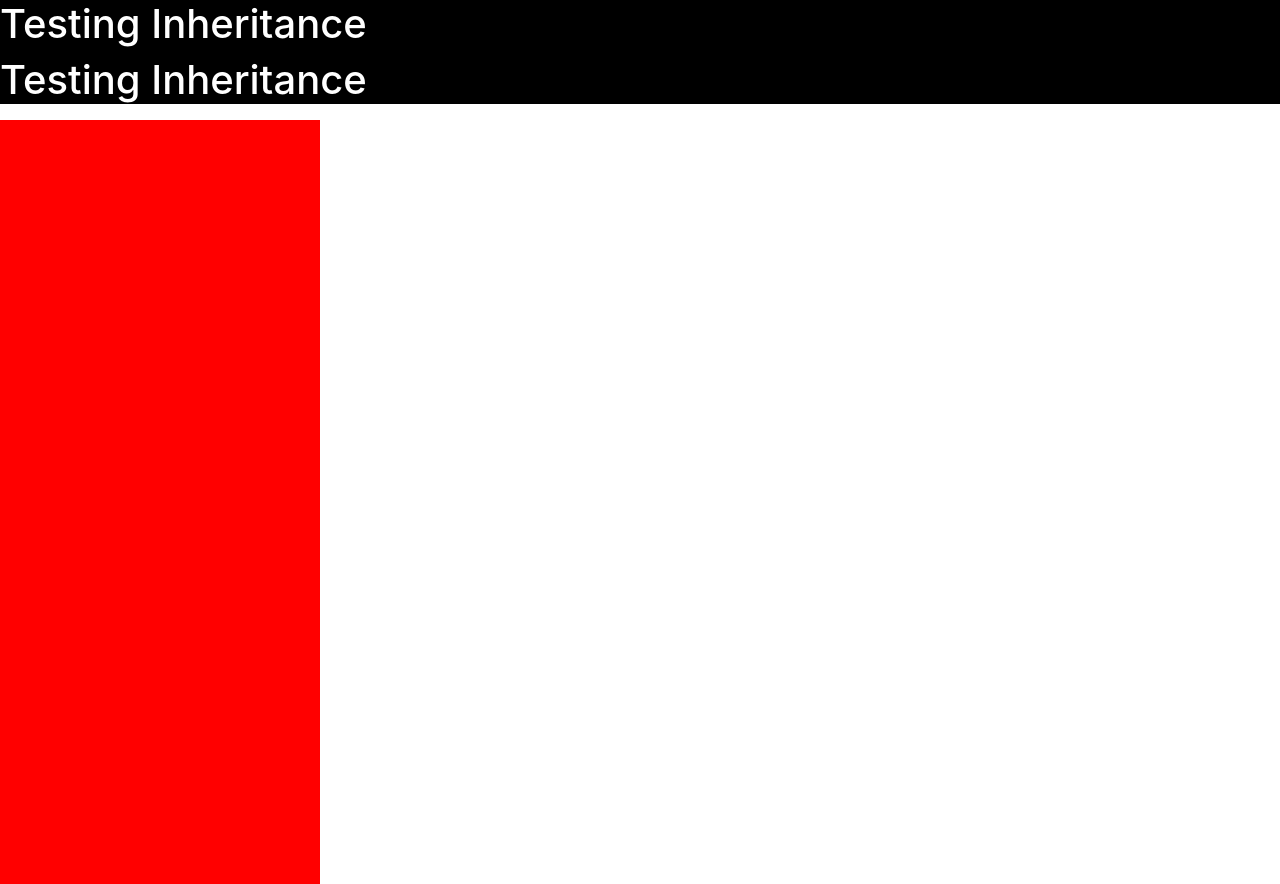
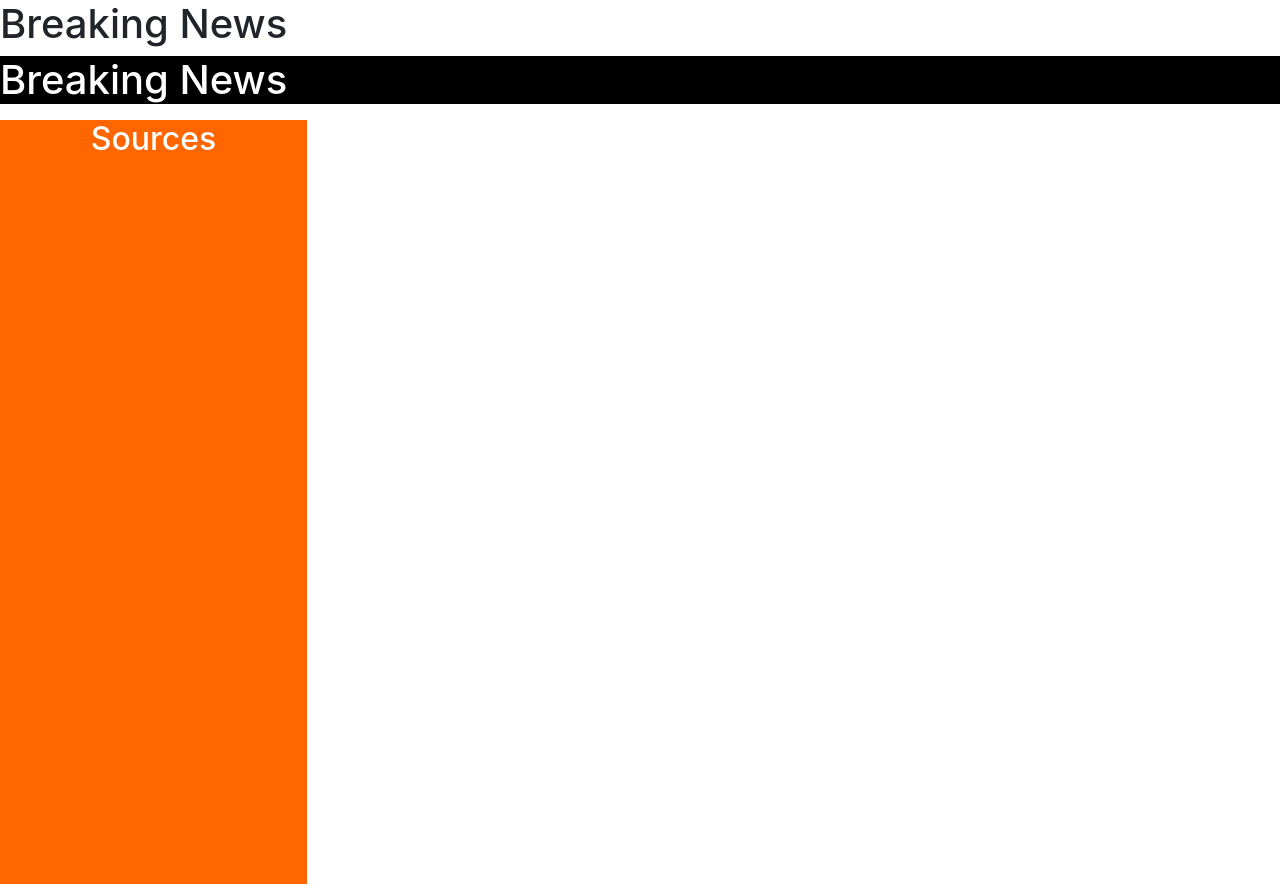
Before and after one commit to Marc-Mwangi/flask-week-2, a Flask app: template app/templates/base.html in a window 1280 px wide. Run offline with Flask 2, Linux system fonts and the light colour scheme; the template is opened without the code that fills it, so the values that code supplies are empty; some libraries are stand-ins or nearby versions.

Commit message:
Positioning navbar

```diff
--- a/app/static/style.css
+++ b/app/static/style.css
@@ -6,11 +6,6 @@
     color: white;
     width: 100vw;
     position: relative;
-
-
-
-
-
 }
 .feed_data > .news > div > ul> li > img{
     position: inherit;
@@ -20,19 +15,24 @@
     list-style: none;
 }
 .feed_data > .side{
-    background-color: red;
+    background-color: rgb(255, 102, 0);
     position: fixed;
-    width: 25%;
+    width: 24%;
     display: inline;
     float: left;
     height: 88vh;
+    text-align: center;
 }
 .feed_data > .news{
     display: inline;
     position: relative;
-    left: 20%;
+    left: 22%;
 
 }
 .feed_data > .news> div{
     width: 75%;
 }
+.side > ul >li{
+    list-style: none;
+    padding: 5%;
+}
--- a/app/templates/base.html
+++ b/app/templates/base.html
@@ -6,9 +6,14 @@
 
     </head>
     <body>
+        <nav>
+            {% include 'navbar.html' %}
+        </nav>
+
         <div class="feed">
-            <h1>Testing Inheritance</h1>
+
            <div class="feed_data">
+
 
                 {% block content %}
                     {% include 'index.html' %}
--- a/app/templates/index.html
+++ b/app/templates/index.html
@@ -5,12 +5,14 @@
 {% block content %}
 
 <div class="side">
+    <h2>Sources</h2>
     <ul>
         {% for i in range(0,l)%}
         <li>
             {{v[i]}}
 
         </li>
+
         {% endfor %}
 
     </ul>
--- a/app/templates/navbar.html
+++ b/app/templates/navbar.html
@@ -0,0 +1 @@
+<h1>Breaking News</h1>
```
